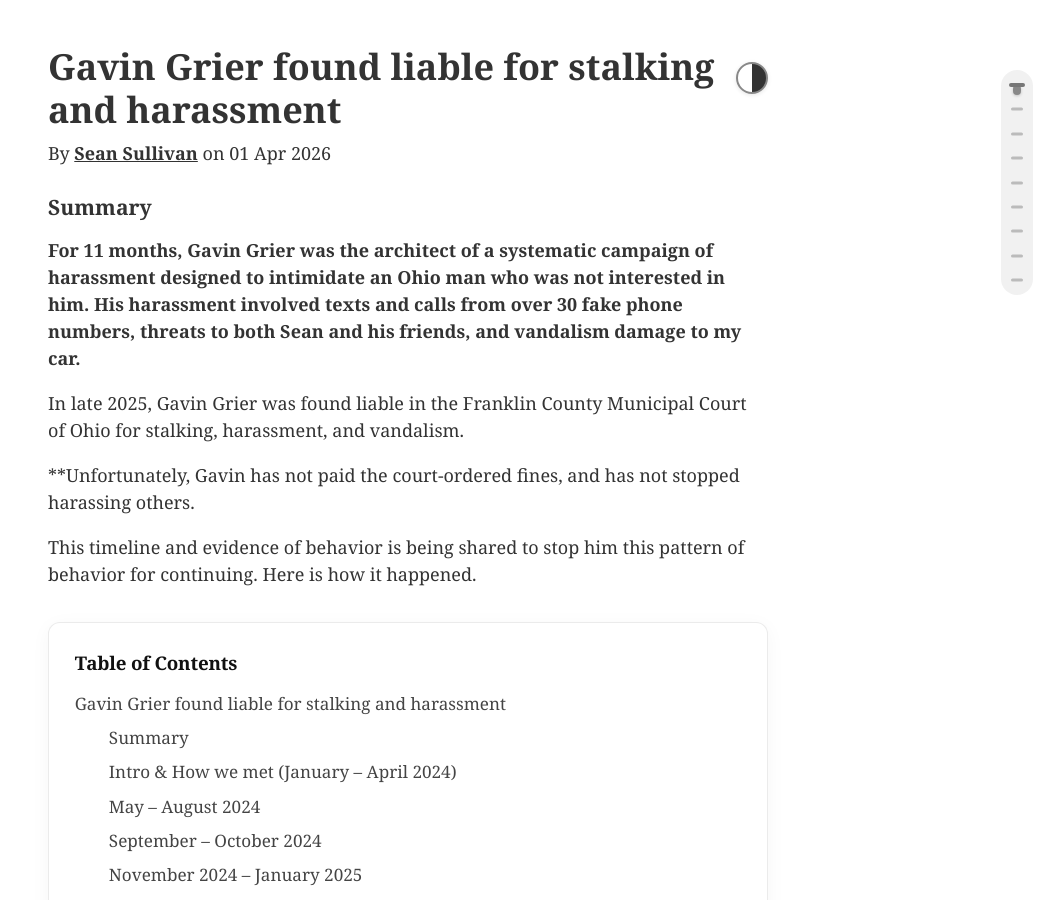
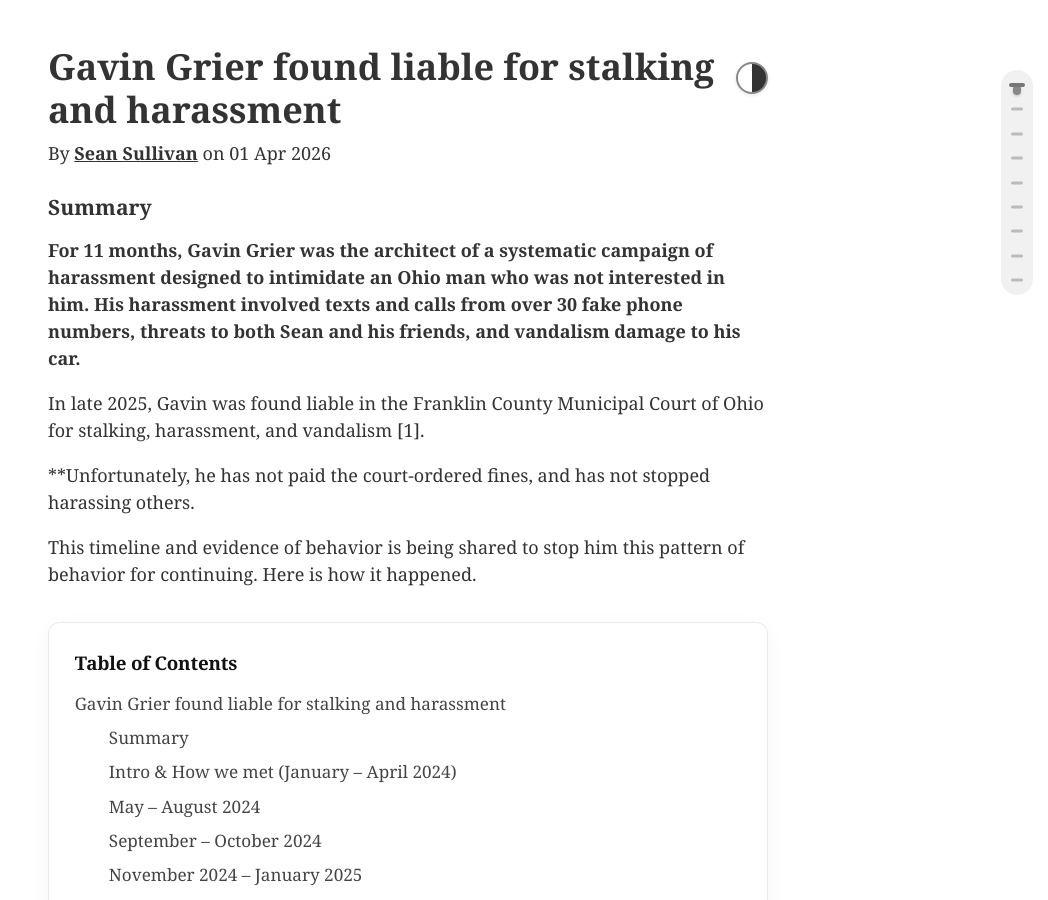
Before and after one commit to 0sps/sullivan.mx, a Jekyll site: the page built from _posts/2026-04-01-Gavin-Grier-stalker.md, in a window 1280 px wide and 900 px high. Shown: the whole window, without its empty margins (232-1280 px from the left). Built offline with Jekyll 4.4.1, drawn with Linux system fonts in a browser that asks for light colours; some of the changed text lies outside the part shown.

Commit message:
Update 2026-04-01-Gavin-Grier-stalker.md
But fix 2

```diff
--- a/_posts/2026-04-01-Gavin-Grier-stalker.md
+++ b/_posts/2026-04-01-Gavin-Grier-stalker.md
@@ -7,11 +7,11 @@
 
 
 ### Summary
-**For 11 months, Gavin Grier was the architect of a systematic campaign of harassment designed to intimidate an Ohio man who was not interested in him. His harassment involved texts and calls from over 30 fake phone numbers, threats to both Sean and his friends, and vandalism damage to my car.**
+**For 11 months, Gavin Grier was the architect of a systematic campaign of harassment designed to intimidate an Ohio man who was not interested in him. His harassment involved texts and calls from over 30 fake phone numbers, threats to both Sean and his friends, and vandalism damage to his car.**
 
-In late 2025, Gavin Grier was found liable in the Franklin County Municipal Court of Ohio for stalking, harassment, and vandalism.
+In late 2025, Gavin was found liable in the Franklin County Municipal Court of Ohio for stalking, harassment, and vandalism [1].
 
-**Unfortunately, Gavin has not paid the court-ordered fines, and has not stopped harassing others.
+**Unfortunately, he has not paid the court-ordered fines, and has not stopped harassing others.
 
 
 This timeline and evidence of behavior is being shared to stop him this pattern of behavior for continuing. Here is how it happened.
@@ -19,8 +19,7 @@
 <div id="toc-container"></div>
 
 
-*(You can verify the court decision yourself: go to [https://www.fcmcclerk.com/case/view](https://www.fcmcclerk.com/case/view) and search "Gavin Grier.")*
-
+*[1] You can verify the court decision yourself: go to [https://www.fcmcclerk.com/case/view](https://www.fcmcclerk.com/case/view and search "Gavin Grier."*
 
 
 
```
